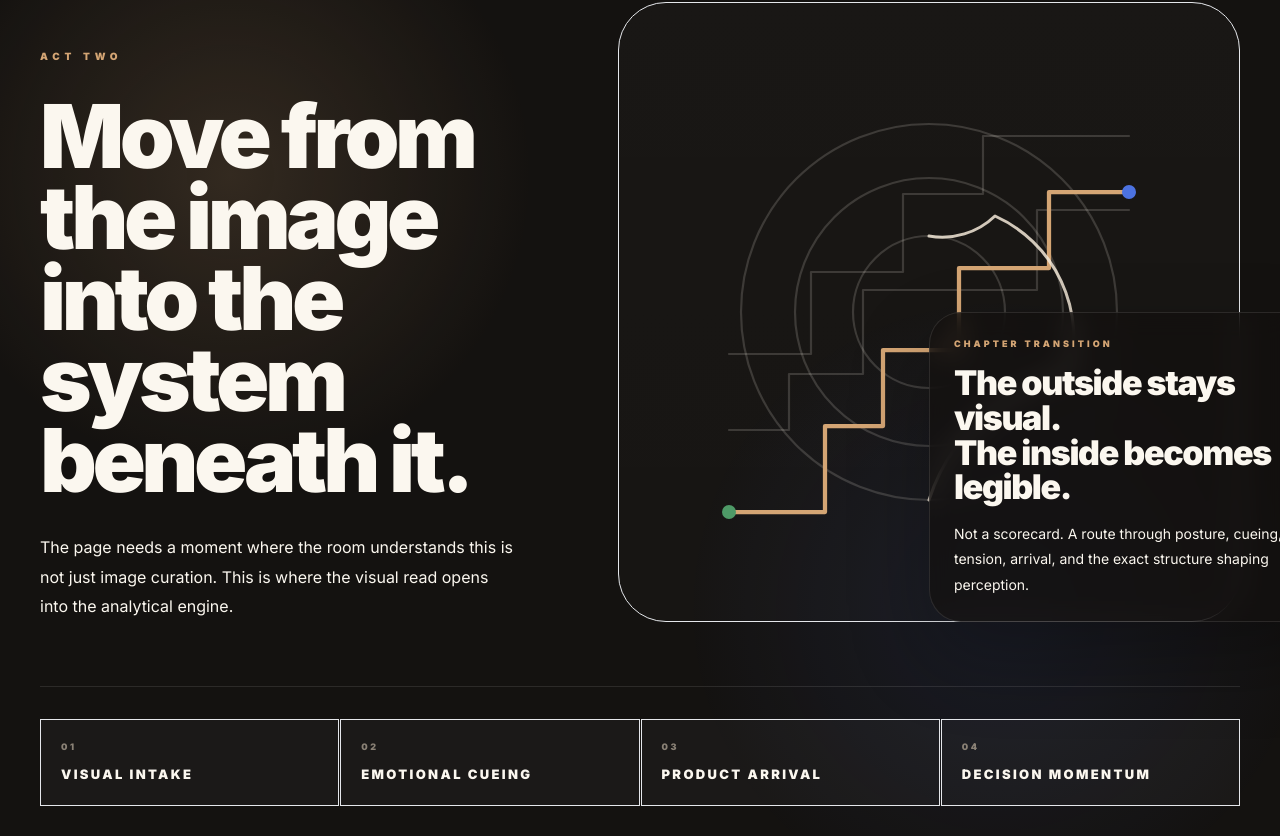
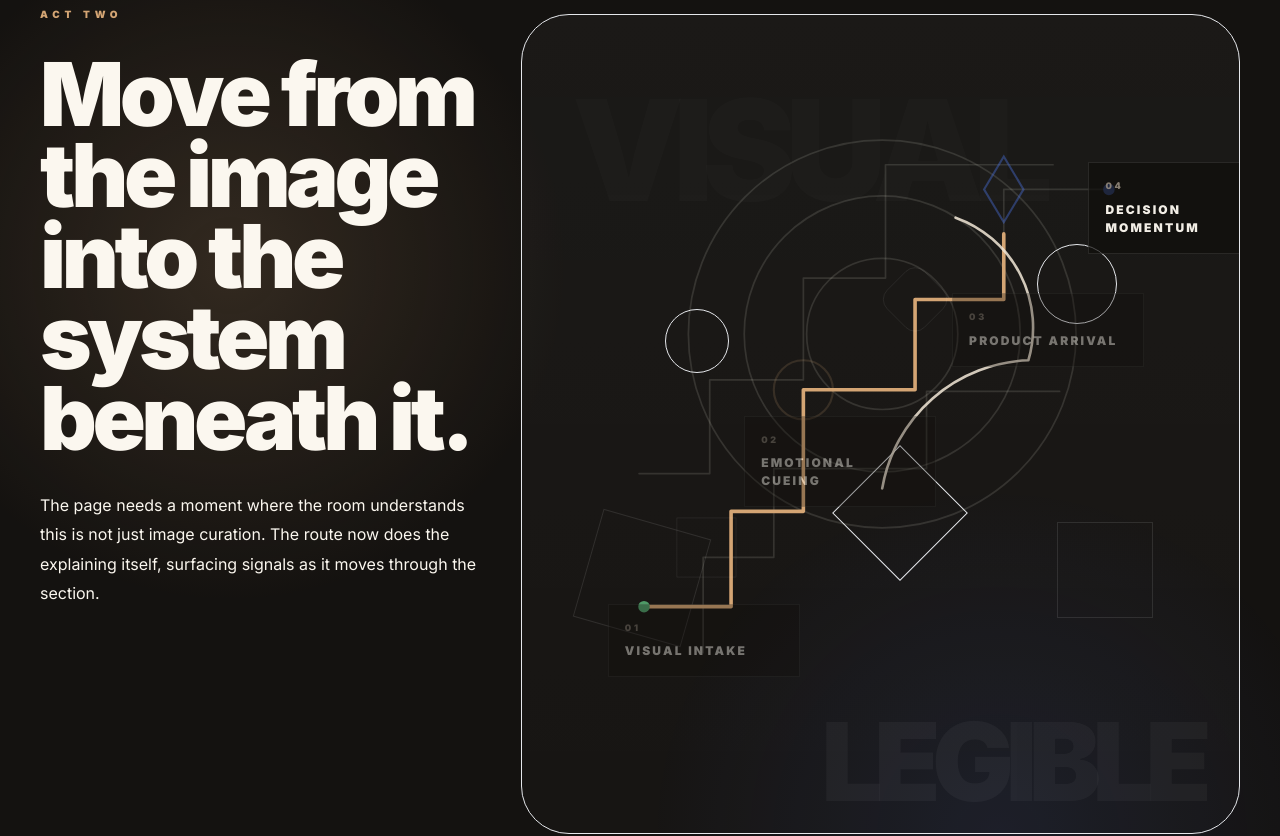
Before and after one commit to popvisly/visual-decompiler, a Next.js app: page / in a window 1280 px wide. Shown: the part 1584-2420 px from the top of the page. Built offline with nearby package versions, Linux system fonts and the light colour scheme; no server answers.

Commit message:
Refine homepage act two motion

```diff
--- a/src/components/marketing/ChapterTransitionStage.tsx
+++ b/src/components/marketing/ChapterTransitionStage.tsx
@@ -1,26 +1,51 @@
 'use client';
 
-import { motion, useReducedMotion } from 'framer-motion';
+import { motion, useReducedMotion, useScroll, useTransform } from 'framer-motion';
+import { useRef } from 'react';
 
 const CHAPTER_POINTS = [
-    { label: 'Visual intake', value: '01' },
-    { label: 'Emotional cueing', value: '02' },
-    { label: 'Product arrival', value: '03' },
-    { label: 'Decision momentum', value: '04' },
+    { label: 'Visual intake', value: '01', x: '12%', y: '72%' },
+    { label: 'Emotional cueing', value: '02', x: '31%', y: '49%' },
+    { label: 'Product arrival', value: '03', x: '60%', y: '34%' },
+    { label: 'Decision momentum', value: '04', x: '79%', y: '18%' },
 ] as const;
 
+function GeometryField() {
+    return (
+        <div className="pointer-events-none absolute inset-0" aria-hidden="true">
+            <div className="absolute left-[9%] top-[62%] h-28 w-28 rotate-[16deg] border border-white/10" />
+            <div className="absolute left-[20%] top-[36%] h-16 w-16 rounded-full border border-[#D4A574]/22" />
+            <div className="absolute left-[46%] top-[55%] h-24 w-24 rotate-45 border border-white/8" />
+            <div className="absolute right-[17%] top-[28%] h-20 w-20 rounded-full border border-[#4C72E0]/24" />
+            <div className="absolute right-[12%] top-[62%] h-24 w-24 border border-white/10" />
+        </div>
+    );
+}
+
 export default function ChapterTransitionStage() {
+    const ref = useRef<HTMLElement>(null);
     const reduceMotion = useReducedMotion();
+    const { scrollYProgress } = useScroll({ target: ref, offset: ['start end', 'end start'] });
+
+    const routeY = useTransform(scrollYProgress, [0, 1], ['8%', '-14%']);
+    const routeScale = useTransform(scrollYProgress, [0, 1], [0.96, 1.04]);
+    const intakeOpacity = useTransform(scrollYProgress, [0.08, 0.2, 0.34], [0.25, 1, 0.42]);
+    const cueOpacity = useTransform(scrollYProgress, [0.24, 0.4, 0.56], [0.25, 1, 0.42]);
+    const arrivalOpacity = useTransform(scrollYProgress, [0.46, 0.6, 0.76], [0.25, 1, 0.42]);
+    const decisionOpacity = useTransform(scrollYProgress, [0.66, 0.82, 0.98], [0.25, 1, 0.42]);
+    const headlineY = useTransform(scrollYProgress, [0, 1], ['0%', '-6%']);
+
+    const pointOpacities = [intakeOpacity, cueOpacity, arrivalOpacity, decisionOpacity];
 
     return (
-        <section className="relative overflow-hidden bg-[#141210] text-[#FBF7EF]" data-presence-tone="ink">
+        <section ref={ref} className="relative overflow-hidden bg-[#141210] text-[#FBF7EF]" data-presence-tone="ink">
             <div className="absolute inset-0 opacity-90" aria-hidden="true">
                 <div className="absolute inset-0 bg-[radial-gradient(circle_at_18%_28%,rgba(212,165,116,0.18)_0%,rgba(212,165,116,0)_24%),radial-gradient(circle_at_78%_70%,rgba(76,114,224,0.12)_0%,rgba(76,114,224,0)_26%)]" />
             </div>
 
-            <div className="relative mx-auto min-h-[88vh] max-w-[1480px] px-6 py-24 sm:px-8 lg:px-10 lg:py-28">
-                <div className="grid min-h-[78vh] items-end gap-16 lg:grid-cols-[0.46fr_0.54fr] lg:gap-12">
-                    <div className="max-w-[34rem]">
+            <div className="relative mx-auto max-w-[1560px] px-6 py-24 sm:px-8 lg:px-10 lg:py-32">
+                <div className="grid gap-16 lg:grid-cols-[0.38fr_0.62fr] lg:gap-10">
+                    <motion.div style={{ y: headlineY }} className="max-w-[34rem] lg:pt-12">
                         <motion.p
                             initial={{ opacity: 0, y: 18 }}
                             whileInView={{ opacity: 1, y: 0 }}
@@ -50,98 +75,137 @@ export default function ChapterTransitionStage() {
                             transition={{ duration: 0.75, delay: 0.12, ease: [0.16, 1, 0.3, 1] }}
                             className="mt-8 max-w-[30rem] text-[16px] leading-[1.85] text-white/64"
                         >
-                            The page needs a moment where the room understands this is not just image curation. This is where the visual read opens into the analytical engine.
+                            The page needs a moment where the room understands this is not just image curation. The route now does the explaining itself, surfacing signals as it moves through the section.
                         </motion.p>
-                    </div>
+                    </motion.div>
 
-                    <div className="relative flex min-h-[420px] items-center justify-center lg:min-h-[620px]">
-                        <div className="absolute inset-0 hidden rounded-[3rem] border border-white/8 bg-[linear-gradient(180deg,rgba(255,255,255,0.02)_0%,rgba(255,255,255,0.01)_100%)] lg:block" />
+                    <div className="relative min-h-[840px] lg:min-h-[1100px]">
+                        <div className="sticky top-24 flex min-h-[840px] items-center justify-center lg:min-h-[820px]">
+                            <div className="relative h-[820px] w-full max-w-[860px] overflow-hidden rounded-[3rem] border border-white/8 bg-[linear-gradient(180deg,rgba(255,255,255,0.03)_0%,rgba(255,255,255,0.01)_100%)]">
+                                <GeometryField />
 
-                        <div className="relative mx-auto aspect-square w-full max-w-[540px]">
-                            <svg viewBox="0 0 540 540" className="h-full w-full" aria-hidden="true">
-                                <g fill="none" stroke="rgba(255,248,236,0.16)" strokeWidth="2.2" strokeLinecap="round" strokeLinejoin="round">
-                                    <path d="M70 470 H166 L166 384 H224 V308 H300 V226 H390 V150 H470" />
-                                    <path d="M70 388 H130 V332 H204 V248 H300 V248 H378 V168 H470" />
-                                    <path d="M70 312 H152 V312 H152 V230 H244 V152 H324 V152 H324 V94 H470" />
-                                    <circle cx="270" cy="270" r="188" />
-                                    <circle cx="270" cy="270" r="134" />
-                                    <circle cx="270" cy="270" r="76" />
+                                <motion.p
+                                    style={{ opacity: intakeOpacity }}
+                                    className="pointer-events-none absolute left-[7%] top-[8%] hidden text-[11vw] font-black uppercase leading-none tracking-[-0.08em] text-white/[0.045] lg:block"
+                                >
+                                    visual
+                                </motion.p>
+                                <motion.p
+                                    style={{ opacity: decisionOpacity }}
+                                    className="pointer-events-none absolute bottom-[2%] right-[5%] hidden text-[8.5vw] font-black uppercase leading-none tracking-[-0.08em] text-white/[0.045] lg:block"
+                                >
+                                    legible
+                                </motion.p>
+
+                                <motion.div
+                                    style={{ y: routeY, scale: routeScale }}
+                                    className="absolute inset-x-[6%] top-[4%] bottom-[6%]"
+                                >
+                                    <svg viewBox="0 0 760 920" className="h-full w-full" aria-hidden="true">
+                                        <g fill="none" stroke="rgba(255,248,236,0.12)" strokeWidth="2.1" strokeLinecap="round" strokeLinejoin="round">
+                                            <path d="M92 784 H198 V668 H286 V520 H422 V410 H530 V276 H658" />
+                                            <path d="M164 840 V724 H250 V616 H362 V616 H436 V522 H598 V522" />
+                                            <path d="M86 622 H172 V622 H172 V508 H286 V384 H386 V384 H386 V246 H590" />
+                                            <circle cx="382" cy="452" r="236" />
+                                            <circle cx="382" cy="452" r="168" />
+                                            <circle cx="382" cy="452" r="92" />
                                         </g>
 
                                         <motion.path
-                                    d="M70 470 H166 L166 384 H224 V308 H300 V226 H390 V150 H470"
+                                            d="M92 784 H198 V668 H286 V520 H422 V410 H530 V276 H658"
                                             fill="none"
                                             stroke="#D4A574"
-                                    strokeWidth="4.25"
+                                            strokeWidth="4.4"
                                             strokeLinecap="round"
                                             strokeLinejoin="round"
-                                    initial={reduceMotion ? false : { pathLength: 0.08, opacity: 0.45 }}
-                                    whileInView={reduceMotion ? undefined : { pathLength: 1, opacity: 1 }}
-                                    viewport={{ once: true, amount: 0.55 }}
-                                    transition={{ duration: 1.5, ease: [0.16, 1, 0.3, 1] }}
+                                            initial={reduceMotion ? false : { pathLength: 0.04, opacity: 0.4 }}
+                                            style={reduceMotion ? undefined : { pathLength: scrollYProgress }}
+                                            animate={{ opacity: 1 }}
+                                            transition={{ duration: 0.2 }}
                                         />
 
                                         <motion.path
-                                    d="M270 458 A188 188 0 0 1 410 332 A134 134 0 0 0 336 174 A76 76 0 0 1 270 194"
+                                            d="M382 640 A188 188 0 0 1 560 484 A142 142 0 0 0 470 310 A82 82 0 0 1 382 326"
                                             fill="none"
                                             stroke="#F2E8D7"
-                                    strokeWidth="3"
+                                            strokeWidth="3.2"
                                             strokeLinecap="round"
                                             strokeLinejoin="round"
-                                    initial={reduceMotion ? false : { pathLength: 0.1, opacity: 0.2 }}
-                                    whileInView={reduceMotion ? undefined : { pathLength: 1, opacity: 0.85 }}
-                                    viewport={{ once: true, amount: 0.55 }}
-                                    transition={{ duration: 1.3, delay: 0.18, ease: [0.16, 1, 0.3, 1] }}
+                                            initial={reduceMotion ? false : { pathLength: 0.08, opacity: 0.24 }}
+                                            style={reduceMotion ? undefined : { pathLength: scrollYProgress }}
+                                            animate={{ opacity: 0.85 }}
+                                            transition={{ duration: 0.2 }}
                                         />
 
-                                <circle cx="70" cy="470" r="7" fill="#4E9A67" />
+                                        <circle cx="92" cy="784" r="7" fill="#4E9A67" />
                                         <motion.circle
-                                    cx="470"
-                                    cy="150"
+                                            cx="658"
+                                            cy="276"
                                             r="7"
                                             fill="#4C72E0"
-                                    initial={{ scale: 0.9, opacity: 0.8 }}
-                                    whileInView={{ scale: [1, 1.22, 1], opacity: 1 }}
-                                    viewport={{ once: true, amount: 0.55 }}
-                                    transition={{ duration: 1.4, delay: 0.45, ease: 'easeInOut' }}
+                                            initial={false}
+                                            animate={{ scale: [1, 1.18, 1], opacity: [0.8, 1, 0.8] }}
+                                            transition={{ duration: 2.2, repeat: Number.POSITIVE_INFINITY, ease: 'easeInOut' }}
+                                        />
+
+                                        <motion.rect
+                                            x="132"
+                                            y="676"
+                                            width="72"
+                                            height="72"
+                                            fill="none"
+                                            stroke="rgba(255,255,255,0.18)"
+                                            style={{ opacity: intakeOpacity }}
+                                        />
+                                        <motion.circle
+                                            cx="286"
+                                            cy="520"
+                                            r="36"
+                                            fill="none"
+                                            stroke="rgba(212,165,116,0.38)"
+                                            strokeWidth="2.6"
+                                            style={{ opacity: cueOpacity }}
+                                        />
+                                        <motion.rect
+                                            x="390"
+                                            y="378"
+                                            width="64"
+                                            height="64"
+                                            rx="16"
+                                            fill="none"
+                                            stroke="rgba(255,255,255,0.2)"
+                                            transform="rotate(45 422 410)"
+                                            style={{ opacity: arrivalOpacity }}
+                                        />
+                                        <motion.path
+                                            d="M530 236 L554 276 L530 316 L506 276 Z"
+                                            fill="none"
+                                            stroke="rgba(76,114,224,0.42)"
+                                            strokeWidth="2.6"
+                                            style={{ opacity: decisionOpacity }}
                                         />
                                     </svg>
+                                </motion.div>
 
+                                {CHAPTER_POINTS.map((point, index) => (
                                     <motion.div
-                                initial={{ opacity: 0, scale: 0.96 }}
-                                whileInView={{ opacity: 1, scale: 1 }}
-                                viewport={{ once: true, amount: 0.55 }}
-                                transition={{ duration: 0.7, delay: 0.2, ease: [0.16, 1, 0.3, 1] }}
-                                className="absolute left-1/2 top-1/2 w-[76%] -translate-x-1/2 -translate-y-1/2 rounded-[2rem] border border-white/10 bg-[rgba(18,16,14,0.72)] p-6 shadow-[0_34px_80px_rgba(0,0,0,0.28)] backdrop-blur-md"
+                                        key={point.label}
+                                        style={{ left: point.x, top: point.y, opacity: pointOpacities[index] }}
+                                        className="absolute w-[12rem] -translate-x-1/2"
+                                        animate={{ y: [0, -3, 0] }}
+                                        transition={{ duration: 4 + index, repeat: Number.POSITIVE_INFINITY, ease: 'easeInOut' }}
+                                        initial={false}
                                     >
-                                <p className="text-[9px] font-black uppercase tracking-[0.34em] text-[#D4A574]">Chapter transition</p>
-                                <p className="mt-4 text-[26px] font-black leading-[1.02] tracking-[-0.04em] text-[#FBF7EF] sm:text-[34px]">
-                                    The outside stays visual.
-                                    <br />
-                                    The inside becomes legible.
-                                </p>
-                                <p className="mt-4 max-w-[22rem] text-[14px] leading-[1.8] text-white/62">
-                                    Not a scorecard. A route through posture, cueing, tension, arrival, and the exact structure shaping perception.
-                                </p>
+                                        <div className="border border-white/10 bg-[rgba(17,15,13,0.74)] px-4 py-4 backdrop-blur-sm">
+                                            <p className="text-[9px] font-black uppercase tracking-[0.3em] text-[#8A8175]">{point.value}</p>
+                                            <p className="mt-2 text-[12px] font-black uppercase tracking-[0.18em] text-[#FBF7EF]">{point.label}</p>
+                                        </div>
                                     </motion.div>
+                                ))}
                             </div>
                         </div>
                     </div>
-
-                <motion.div
-                    initial={{ opacity: 0, y: 20 }}
-                    whileInView={{ opacity: 1, y: 0 }}
-                    viewport={{ once: true, amount: 0.35 }}
-                    transition={{ duration: 0.7, delay: 0.18, ease: [0.16, 1, 0.3, 1] }}
-                    className="mt-16 grid gap-px border-t border-white/10 pt-8 sm:grid-cols-2 lg:grid-cols-4"
-                >
-                    {CHAPTER_POINTS.map((item) => (
-                        <div key={item.label} className="border border-white/8 bg-white/[0.03] px-5 py-5">
-                            <p className="text-[9px] font-black uppercase tracking-[0.3em] text-[#8A8175]">{item.value}</p>
-                            <p className="mt-3 text-[13px] font-black uppercase tracking-[0.18em] text-[#FBF7EF]">{item.label}</p>
                 </div>
-                    ))}
-                </motion.div>
             </div>
         </section>
     );
```
Lines whose indentation alone changed are shown as unchanged.
